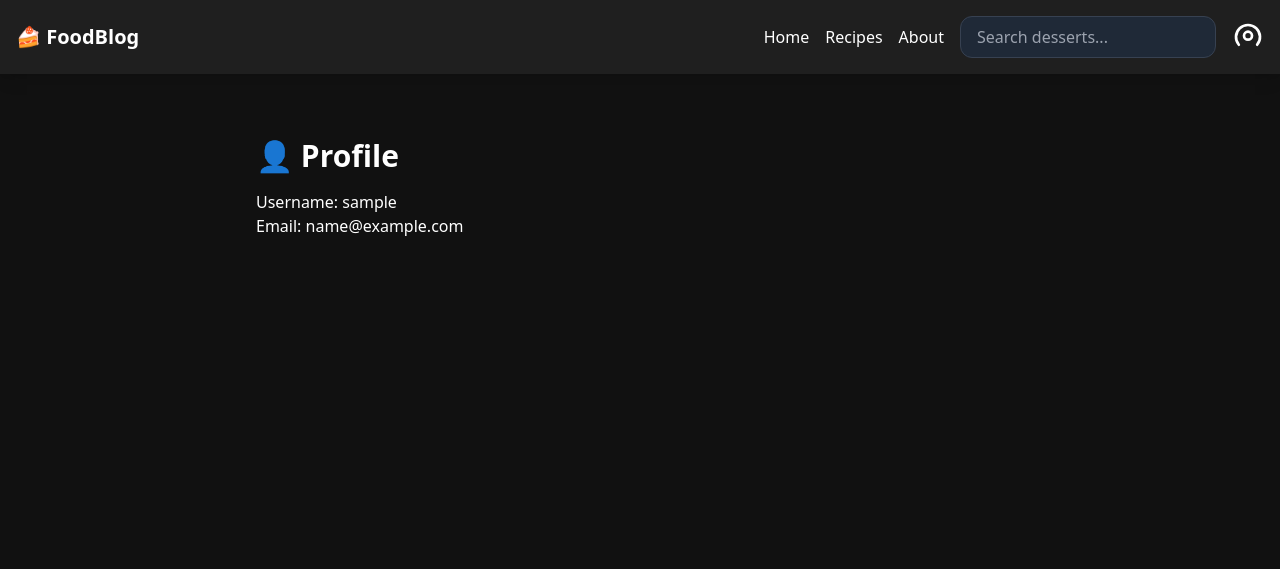
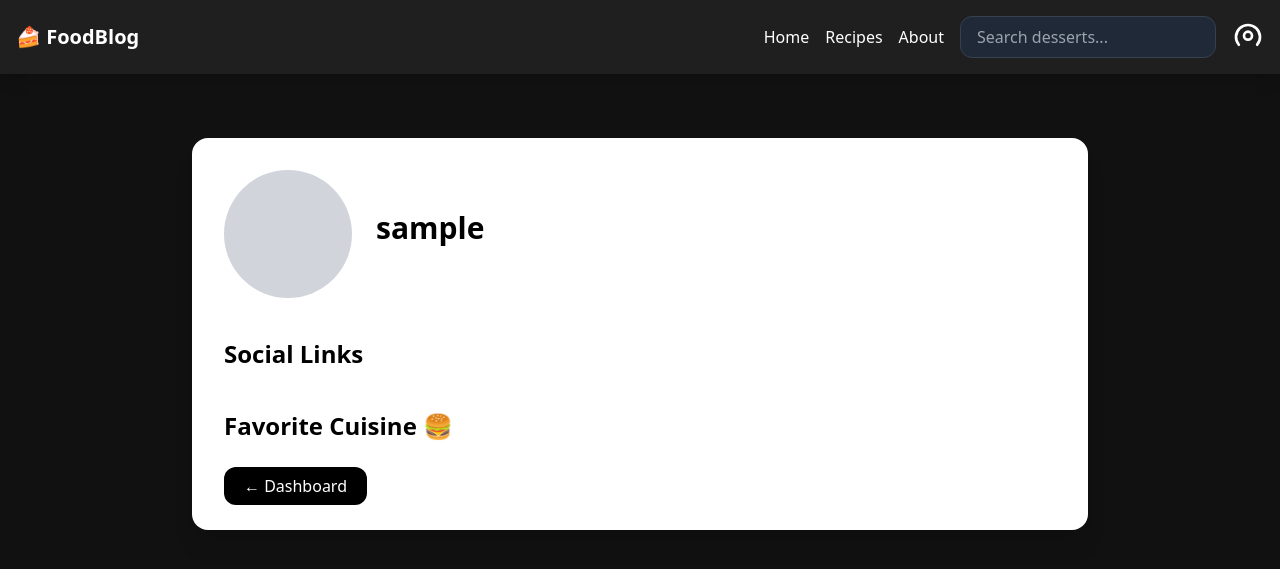
Before and after one commit to CyberB0x/foodblog, a Django app: page /profile/ in a window 1280 px wide. Shown: the top 569 px of the page. Run offline with Django 5.2, Linux system fonts and the light colour scheme; the visitor is signed in with stand-in values (Sample User, id 1); data comes from the database, SQL or seed files in the repository; some libraries are stand-ins or nearby versions.

Commit message:
food blog day 23

```diff
--- a/recipes/views.py
+++ b/recipes/views.py
@@ -7,6 +7,7 @@ from django.contrib.auth import login, logout
 from django.contrib.auth.forms import AuthenticationForm
 from django.contrib.auth.decorators import login_required
 from core.forms import ProfileForm
+from recipes.models import Profile
 
 from .models import (
     Recipe,
@@ -121,7 +122,20 @@ def logout_view(request):
 # PROFILE
 @login_required
 def profile(request):
-    return render(request, "profile.html")
+
+    profile, created = Profile.objects.get_or_create(
+        user=request.user
+    )
+
+    context = {
+        "profile": profile
+    }
+
+    return render(
+        request,
+        "profile.html",
+        context
+    )
 
 
 # DASHBOARD
@@ -192,7 +206,9 @@ def save_recipe(request, recipe_id):
 @login_required
 def settings_view(request):
 
-    profile = request.user.profile
+    profile, created = Profile.objects.get_or_create(
+        user = request.user
+    )
 
     if request.method == 'POST':
 
--- a/templates/profile.html
+++ b/templates/profile.html
@@ -1,11 +1,94 @@
-<!-- templates/profile.html -->
 {% extends "base.html" %}
 
 {% block content %}
-<div class="max-w-3xl mx-auto mt-10 text-white">
-    <h1 class="text-3xl font-bold mb-4">👤 Profile</h1>
 
-    <p>Username: {{ request.user.username }}</p>
-    <p>Email: {{ request.user.email }}</p>
+<div class="max-w-4xl mx-auto mt-10 bg-white text-black p-8 rounded-2xl shadow-xl">
+
+    <div class="flex items-center gap-6">
+
+        {% if profile.avatar %}
+            <img src="{{ profile.avatar.url }}"
+                 class="w-32 h-32 rounded-full object-cover">
+        {% else %}
+            <div class="w-32 h-32 rounded-full bg-gray-300"></div>
+        {% endif %}
+
+        <div>
+
+            <h1 class="text-3xl font-bold">
+                {{ request.user.username }}
+            </h1>
+
+            <p class="text-gray-600 mt-3">
+                {{ profile.bio }}
+            </p>
+
+        </div>
+
+    </div>
+
+    <div class="mt-10">
+
+        <h2 class="text-2xl font-bold mb-4">
+            Social Links
+        </h2>
+
+        <div class="space-y-3">
+
+            {% if profile.github %}
+                <a href="{{ profile.github }}"
+                   target="_blank"
+                   class="block text-blue-600 hover:underline">
+                    GitHub
+                </a>
+            {% endif %}
+
+            {% if profile.linkedin %}
+                <a href="{{ profile.linkedin }}"
+                   target="_blank"
+                   class="block text-blue-600 hover:underline">
+                    LinkedIn
+                </a>
+            {% endif %}
+
+            {% if profile.instagram %}
+                <a href="{{ profile.instagram }}"
+                   target="_blank"
+                   class="block text-pink-600 hover:underline">
+                    Instagram
+                </a>
+            {% endif %}
+
+            {% if profile.youtube %}
+                <a href="{{ profile.youtube }}"
+                   target="_blank"
+                   class="block text-red-600 hover:underline">
+                    YouTube
+                </a>
+            {% endif %}
+
+        </div>
+
+    </div>
+
+    <div class="mt-10">
+
+        <h2 class="text-2xl font-bold mb-2">
+            Favorite Cuisine 🍔
+        </h2>
+
+        <p class="text-lg">
+            {{ profile.favorite_cuisine }}
+        </p>
+        </br>
+
+        <a href="{% url 'dashboard' %}"
+           class="bg-black text-white px-5 py-2 rounded-xl hover:bg-gray-800 transition">
+            ← Dashboard
+        </a>
+
+    </div>
+
 </div>
+
 {% endblock %}
```
Also changed, not shown: templates/dashboard.html (+8 -12 lines), templates/settings.html (+7 -1 lines).
